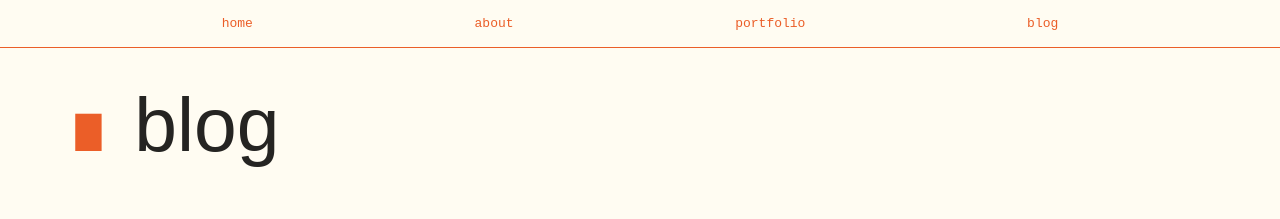
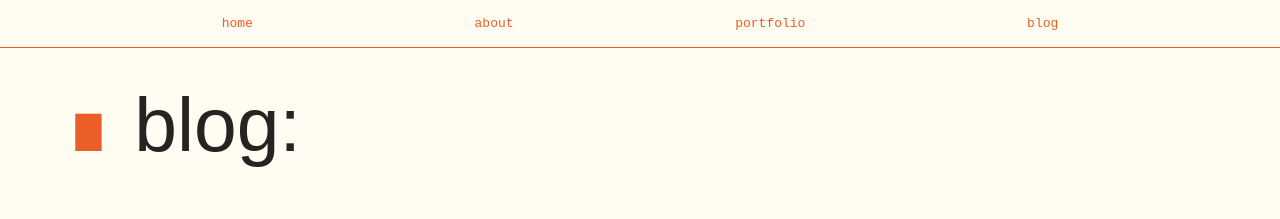
Before and after one commit to niallantony/Blog, a SvelteKit app: page /blog in a window 1280 px wide. Shown: the top 219 px of the page. Built offline with nearby package versions, Linux system fonts and the light colour scheme; some icons are missing; a web font is replaced by a local one.

Commit message:
Style blog title

```diff
--- a/src/routes/(menubar)/blog/+page.svelte
+++ b/src/routes/(menubar)/blog/+page.svelte
@@ -39,7 +39,7 @@
   }
 </script>
 
-<h1>Blog</h1>
+<h1>Blog:</h1>
 <Filter onchange={changeFilters} onSort={changeSort} tags={data.tags} />
 <div class="blog-layout">
   <div class="display">
```
